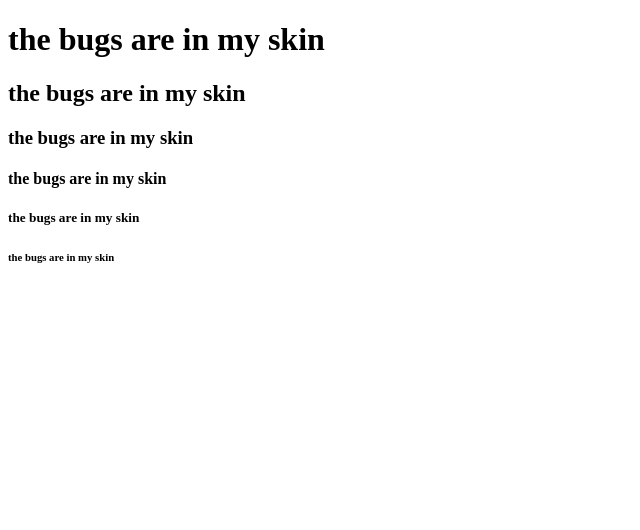
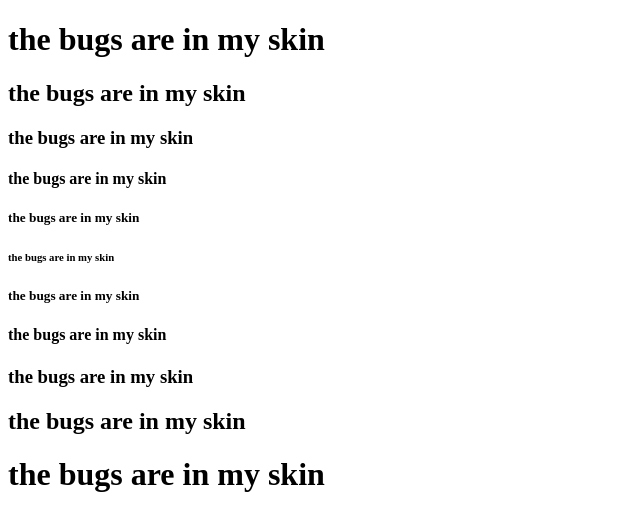
Before and after one commit to demonpie0369/cartrij, a plain HTML site: page index.html in a window 1280 px wide. Shown: the whole page, without its empty margins (0-640 px from the left). Drawn offline with Linux system fonts and the light colour scheme.

Commit message:
Update index.html

```diff
--- a/index.html
+++ b/index.html
@@ -13,5 +13,10 @@
   <h4>the bugs are in my skin</h4>
   <h5>the bugs are in my skin</h5>
   <h6>the bugs are in my skin</h6>
+  <h5>the bugs are in my skin</h5>
+  <h4>the bugs are in my skin</h4>
+  <h3>the bugs are in my skin</h3>
+  <h2>the bugs are in my skin</h2>
+  <h1>the bugs are in my skin</h1>
 
 </body>
```
